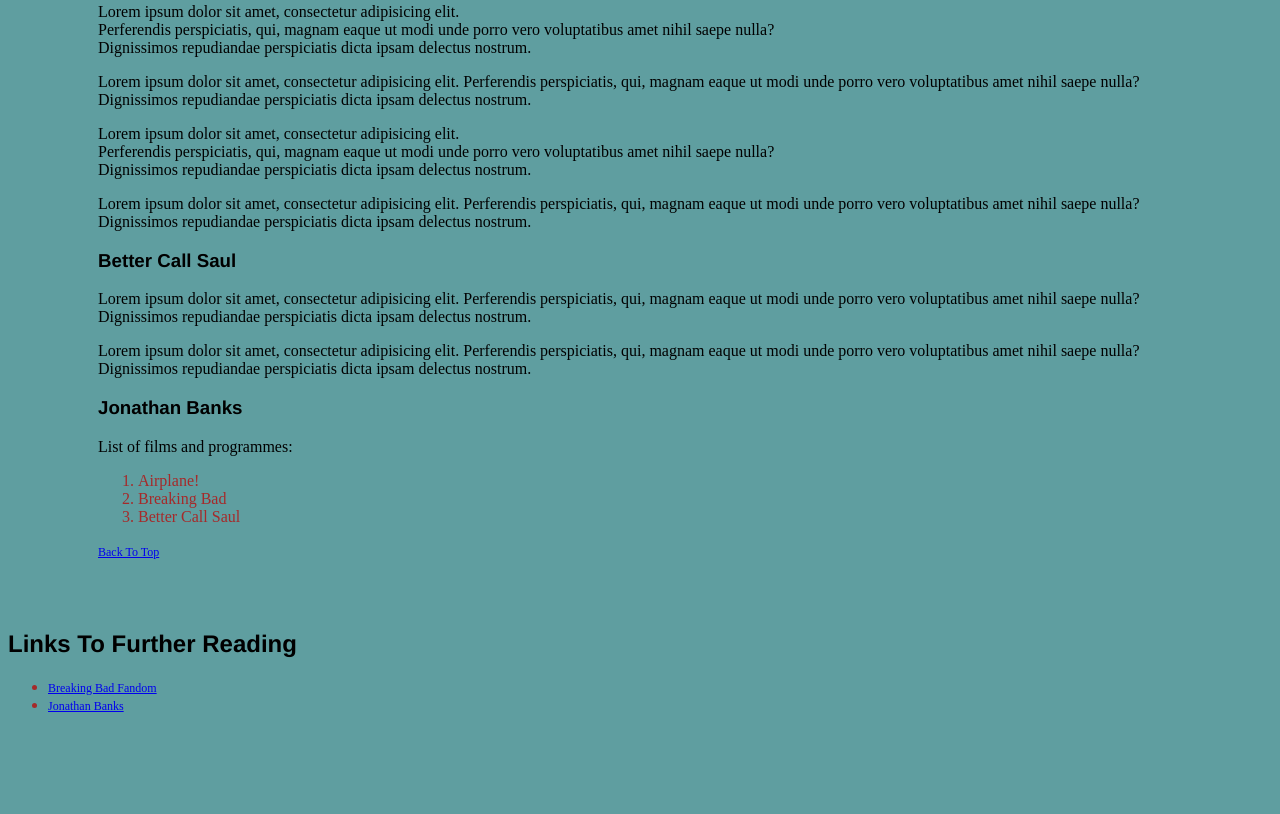
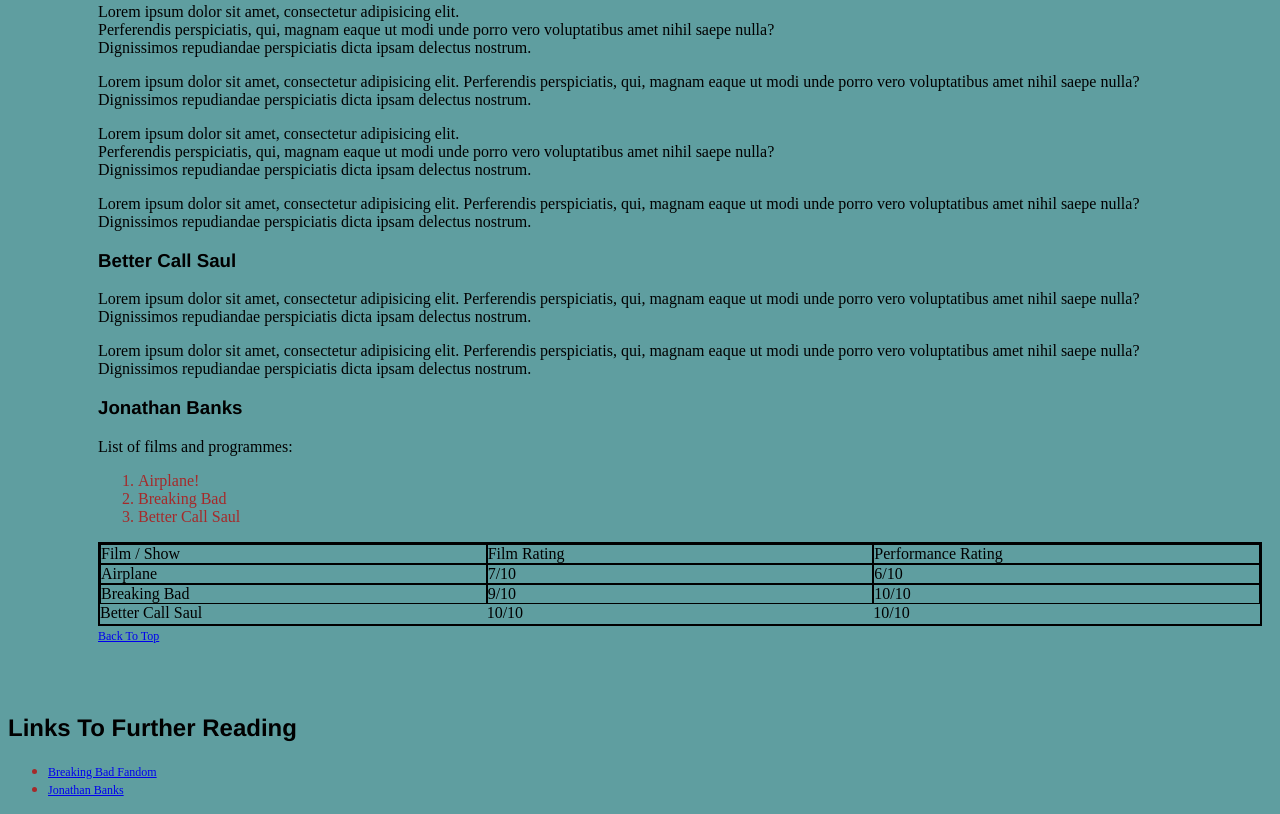
Before and after one commit to JonathanCrewe/html-css-practice, a plain HTML site: page my-page.html in a window 1280 px wide. Shown: the part 863-1677 px from the top of the page. Before the commit the page ends 1593 px from the top, so only its background shows below. Drawn offline with Linux system fonts and the light colour scheme.

Commit message:
Added a grid

```diff
--- a/my-page.html
+++ b/my-page.html
@@ -45,6 +45,21 @@
                 </ol>
             </section>
 
+            <div class="parent">
+                <div class="div1">Film / Show</div>
+                <div class="div2">Film Rating</div>
+                <div class="div3">Performance Rating</div>
+                <div class="div4">Airplane</div>
+                <div class="div5">7/10</div>
+                <div class="div6">6/10</div>
+                <div class="div7">Breaking Bad</div>
+                <div class="div8">9/10</div>
+                <div class="div9">10/10</div>
+                <div class="div10">Better Call Saul</div>
+                <div class="div11">10/10</div>
+                <div class="div12">10/10</div>
+                </div>
+
             <a href="#photo">Back To Top</a>
         </article>
     </main>
--- a/my-stylesheet.css
+++ b/my-stylesheet.css
@@ -27,3 +27,53 @@ article {
     padding-bottom: 50px;
     text-align: left;
 }
+
+.parent {
+    display: grid;
+    grid-template-columns: repeat(3, 1fr);
+    grid-template-rows: repeat(4, 1fr);
+    grid-column-gap: 0px;
+    grid-row-gap: 0px;
+    border: 2px;
+    border-color: black;
+    border-style: solid;
+    }
+
+    .div1 { grid-area: 1 / 1 / 2 / 2;
+        border: 1px;
+        border-color: black;
+        border-style: solid;
+    }
+    .div2 { grid-area: 1 / 2 / 2 / 3;
+        border: 1px;
+        border-color: black;
+        border-style: solid;}
+    .div3 { grid-area: 1 / 3 / 2 / 4;
+        border: 1px;
+        border-color: black;
+        border-style: solid; }
+    .div4 { grid-area: 2 / 1 / 3 / 2;
+        border: 1px;
+        border-color: black;
+        border-style: solid;
+    }
+    .div5 { grid-area: 2 / 2 / 3 / 3;
+        border: 1px;
+        border-color: black;
+        border-style: solid;}
+    .div6 { grid-area: 2 / 3 / 3 / 4;
+        border: 1px;
+        border-color: black;
+        border-style: solid;}
+    .div7 { grid-area: 3 / 1 / 4 / 2;
+        border: 1px;
+        border-color: black;
+        border-style: solid;}
+    .div8 { grid-area: 3 / 2 / 4 / 3;
+        border: 1px;
+        border-color: black;
+        border-style: solid;}
+    .div9 { grid-area: 3 / 3 / 4 / 4;
+        border: 1px;
+        border-color: black;
+        border-style: solid;}
```
